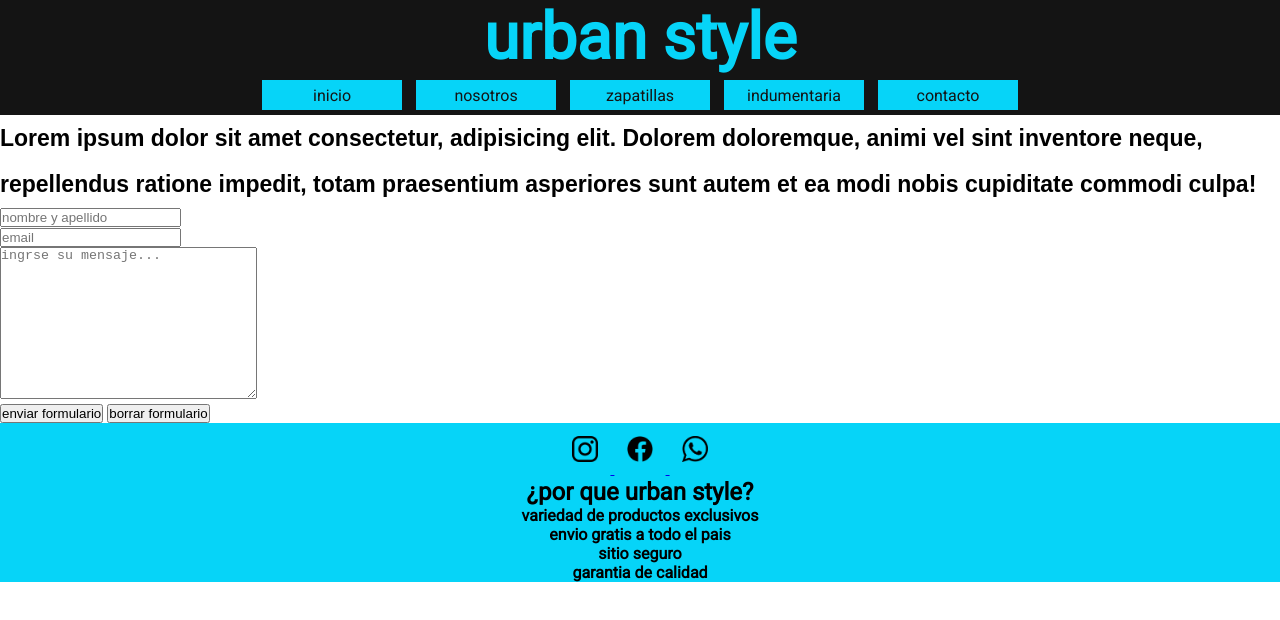
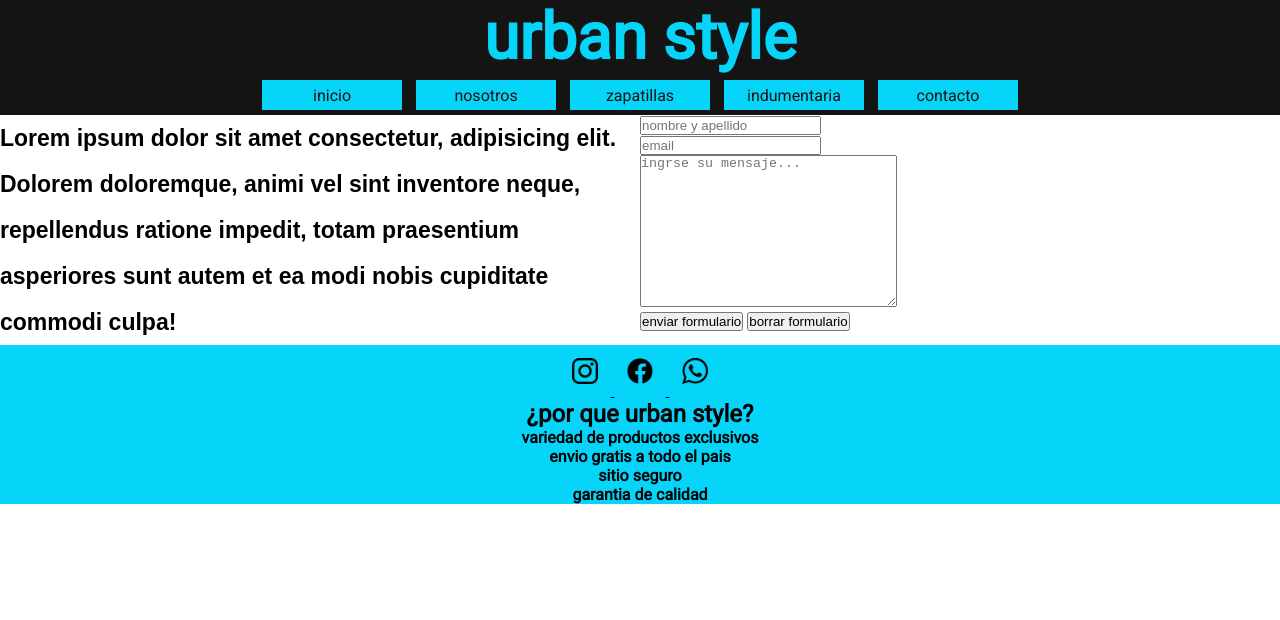
Before and after one commit to lucasloliscio/urbanStyleLucasLoliscio, a plain HTML site: page paginas/contacto.html in a window 1280 px wide. Drawn offline with nearby package versions, Linux system fonts and the light colour scheme.

Commit message:
grabo tercer version de mi preentrega numero 2,modifique mi pagina de contacto con display grid poniendo mi texto al lado de mi formulario

```diff
--- a/css/estilos.css
+++ b/css/estilos.css
@@ -82,6 +82,10 @@
 .ropa{
     text-align: center;
 }
+.contacto{
+    display: grid;
+    grid-template-columns:1fr 1fr ;
+}
 .pieDePagina{
     background-color:#06d4f8;
     font-weight: bold;
--- a/paginas/contacto.html
+++ b/paginas/contacto.html
@@ -23,7 +23,7 @@
             </div>
         </nav>
     </header>
-    <main>
+    <main class="contacto">
       <section class="parrafos">
     <p>Lorem ipsum dolor sit amet consectetur, adipisicing elit. Dolorem doloremque, animi vel sint inventore neque, repellendus ratione impedit, totam praesentium asperiores sunt autem et ea modi nobis cupiditate commodi culpa!</p><!--parrafo explicando para que nos puede dejar un mensaje el publico, sobre alguna duda que tengan-->
       </section>
```
